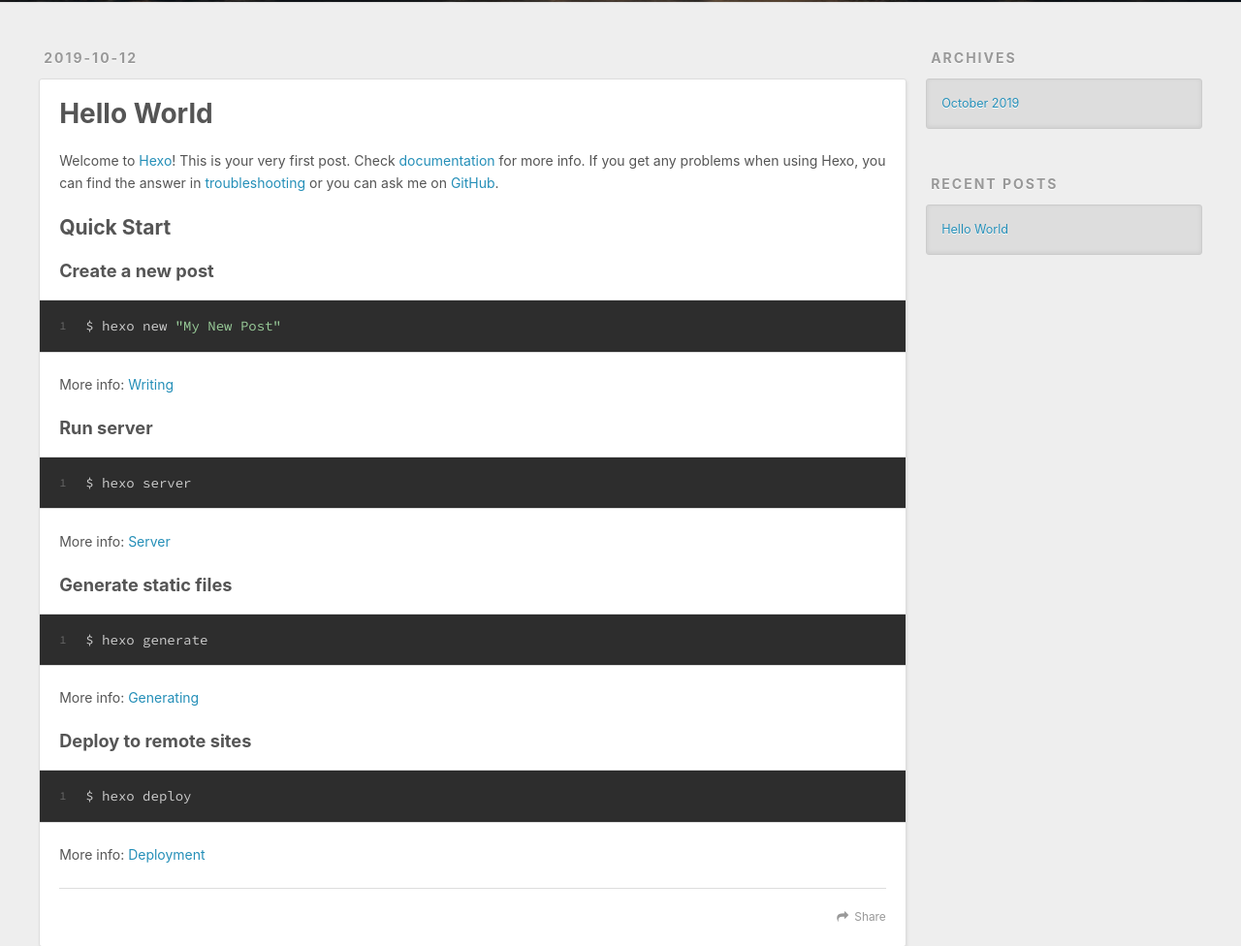
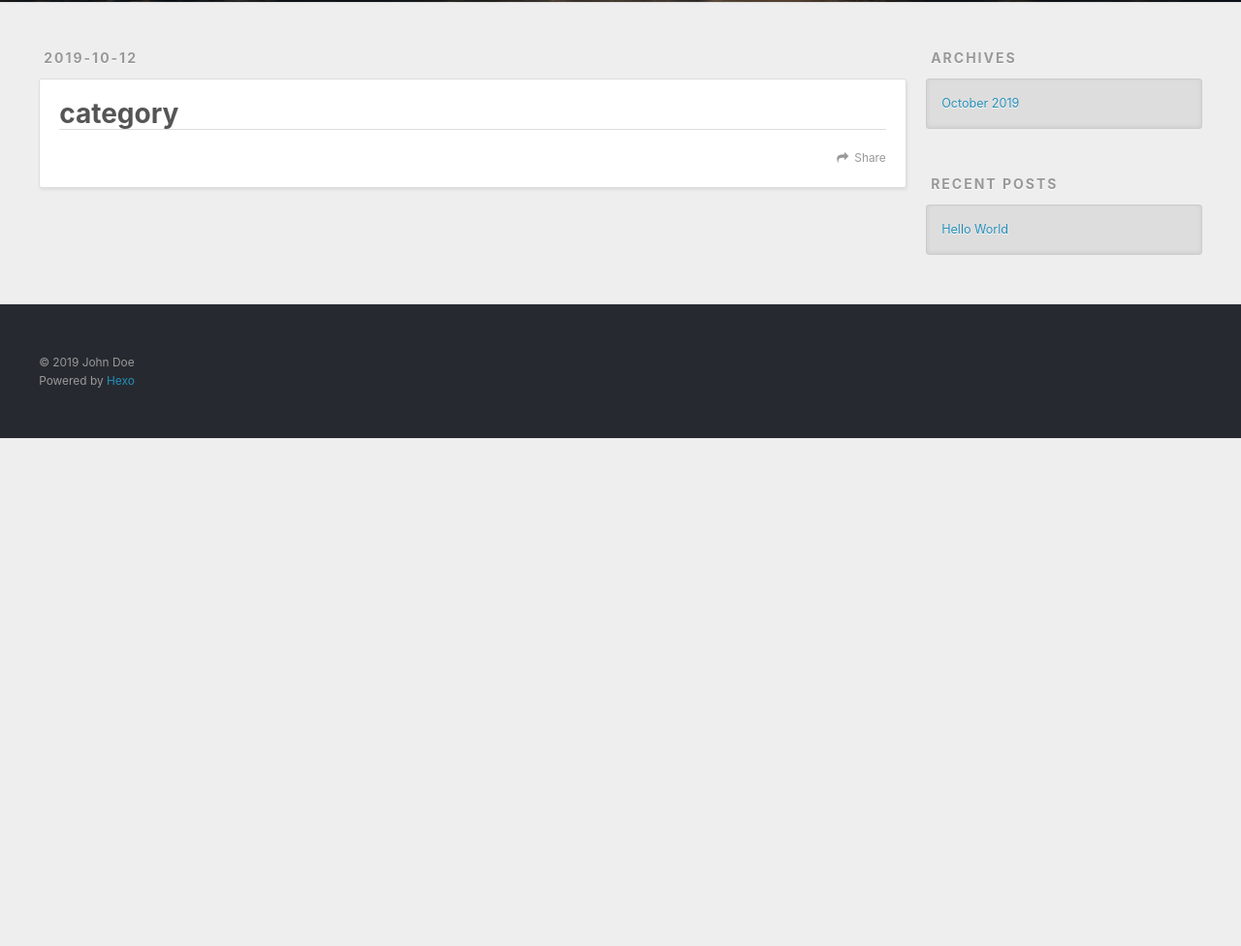
Before and after one commit to axelchen/axelchen.github.io, a plain HTML site: page category/index.html in a window 1280 px wide. Shown: the part 298-1274 px from the top of the page at 97% size. After the commit the page ends 800 px from the top, so only its background shows below. Drawn offline with nearby package versions, Linux system fonts and the light colour scheme.

Commit message:
Site updated: 2019-10-12 16:56:30

```diff
--- a/index.html
+++ b/category/index.html
@@ -5,15 +5,16 @@
 
 
 
-  <title>Hexo</title>
+  <title>category | Hexo</title>
   <meta name="viewport" content="width=device-width, initial-scale=1, maximum-scale=1">
   <meta property="og:type" content="website">
-<meta property="og:title" content="Hexo">
-<meta property="og:url" content="http://yoursite.com/index.html">
+<meta property="og:title" content="category">
+<meta property="og:url" content="http://yoursite.com/category/index.html">
 <meta property="og:site_name" content="Hexo">
 <meta property="og:locale" content="en">
+<meta property="og:updated_time" content="2019-10-12T08:49:41.778Z">
 <meta name="twitter:card" content="summary">
-<meta name="twitter:title" content="Hexo">
+<meta name="twitter:title" content="category">
 
     <link rel="alternate" href="/atom.xml" title="Hexo" type="application/atom+xml">
 
@@ -60,12 +61,10 @@
   </div>
 </header>
       <div class="outer">
-        <section id="main">
-
-    <article id="post-hello-world" class="article article-type-post" itemscope itemprop="blogPost">
+        <section id="main"><article id="page-" class="article article-type-page" itemscope itemprop="blogPost">
   <div class="article-meta">
-    <a href="/2019/10/12/hello-world/" class="article-date">
-  <time datetime="2019-10-12T08:43:34.178Z" itemprop="datePublished">2019-10-12</time>
+    <a href="/category/index.html" class="article-date">
+  <time datetime="2019-10-12T08:49:41.000Z" itemprop="datePublished">2019-10-12</time>
 </a>
 
   </div>
@@ -75,8 +74,8 @@
       <header class="article-header">
 
 
-    <h1 itemprop="name">
-      <a class="article-title" href="/2019/10/12/hello-world/">Hello World</a>
+    <h1 class="article-title" itemprop="name">
+      category
     </h1>
 
 
@@ -84,34 +83,19 @@
 
     <div class="article-entry" itemprop="articleBody">
 
-        <p>Welcome to <a href="https://hexo.io/" target="_blank" rel="noopener">Hexo</a>! This is your very first post. Check <a href="https://hexo.io/docs/" target="_blank" rel="noopener">documentation</a> for more info. If you get any problems when using Hexo, you can find the answer in <a href="https://hexo.io/docs/troubleshooting.html" target="_blank" rel="noopener">troubleshooting</a> or you can ask me on <a href="https://github.com/hexojs/hexo/issues" target="_blank" rel="noopener">GitHub</a>.</p>
-<h2 id="Quick-Start"><a href="#Quick-Start" class="headerlink" title="Quick Start"></a>Quick Start</h2><h3 id="Create-a-new-post"><a href="#Create-a-new-post" class="headerlink" title="Create a new post"></a>Create a new post</h3><figure class="highlight bash"><table><tr><td class="gutter"><pre><span class="line">1</span><br></pre></td><td class="code"><pre><span class="line">$ hexo new <span class="string">"My New Post"</span></span><br></pre></td></tr></table></figure>
-
-<p>More info: <a href="https://hexo.io/docs/writing.html" target="_blank" rel="noopener">Writing</a></p>
-<h3 id="Run-server"><a href="#Run-server" class="headerlink" title="Run server"></a>Run server</h3><figure class="highlight bash"><table><tr><td class="gutter"><pre><span class="line">1</span><br></pre></td><td class="code"><pre><span class="line">$ hexo server</span><br></pre></td></tr></table></figure>
-
-<p>More info: <a href="https://hexo.io/docs/server.html" target="_blank" rel="noopener">Server</a></p>
-<h3 id="Generate-static-files"><a href="#Generate-static-files" class="headerlink" title="Generate static files"></a>Generate static files</h3><figure class="highlight bash"><table><tr><td class="gutter"><pre><span class="line">1</span><br></pre></td><td class="code"><pre><span class="line">$ hexo generate</span><br></pre></td></tr></table></figure>
-
-<p>More info: <a href="https://hexo.io/docs/generating.html" target="_blank" rel="noopener">Generating</a></p>
-<h3 id="Deploy-to-remote-sites"><a href="#Deploy-to-remote-sites" class="headerlink" title="Deploy to remote sites"></a>Deploy to remote sites</h3><figure class="highlight bash"><table><tr><td class="gutter"><pre><span class="line">1</span><br></pre></td><td class="code"><pre><span class="line">$ hexo deploy</span><br></pre></td></tr></table></figure>
-
-<p>More info: <a href="https://hexo.io/docs/deployment.html" target="_blank" rel="noopener">Deployment</a></p>
 
 
     </div>
     <footer class="article-footer">
-      <a data-url="http://yoursite.com/2019/10/12/hello-world/" data-id="ck1nbco6l0000zpsovf7bpsqz" class="article-share-link">Share</a>
+      <a data-url="http://yoursite.com/category/index.html" data-id="ck1nbsg8q00019jsolet3ia2z" class="article-share-link">Share</a>
 
 
     </footer>
   </div>
 
-</article>
 
 
-
-
+</article>
 
 </section>
 
```
Also changed, not shown: 2019/10/12/hello-world/index.html (+1 -1 lines).
